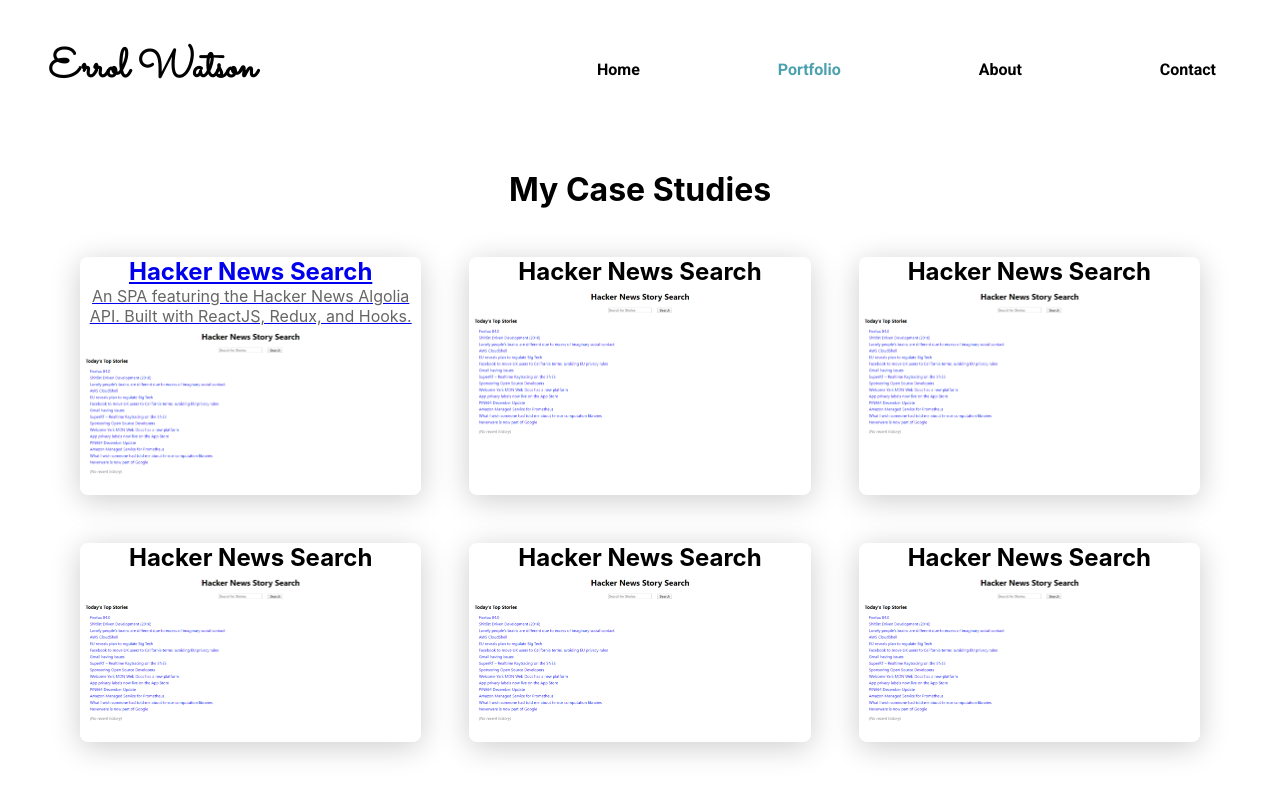
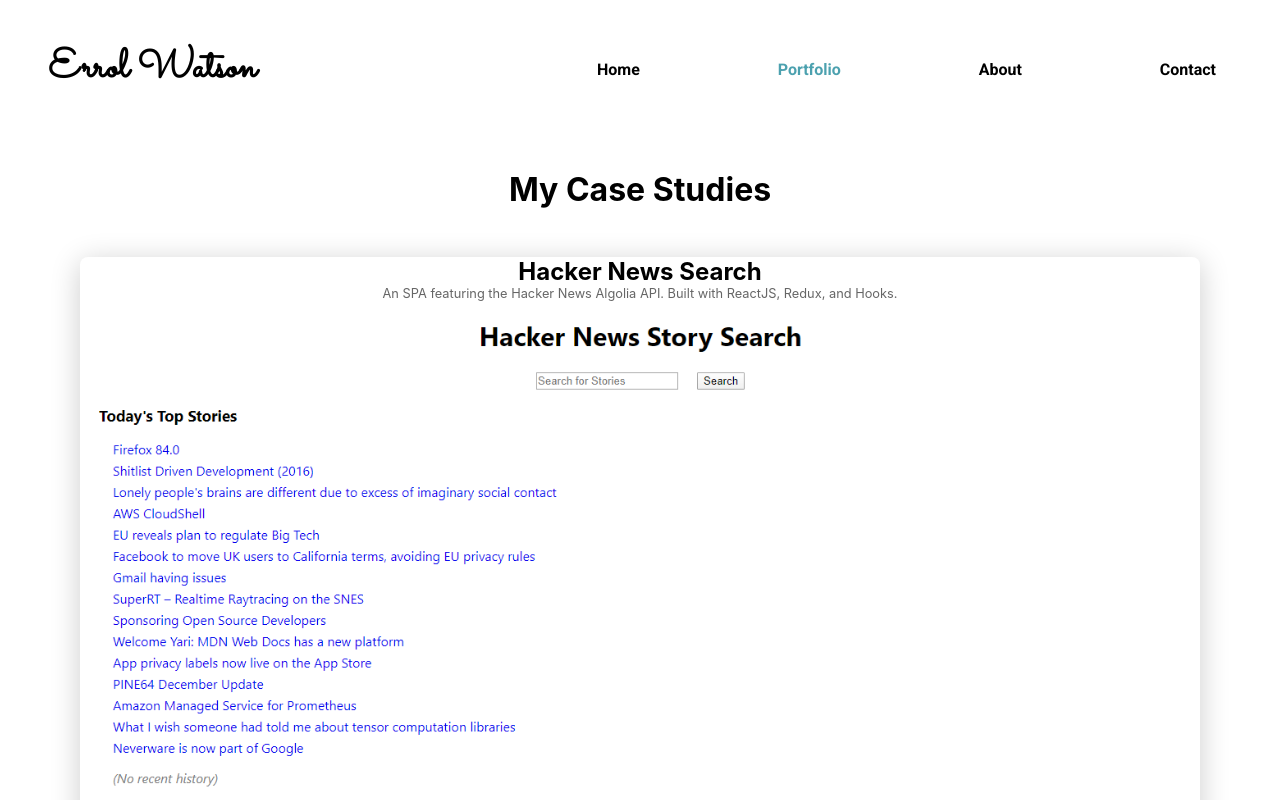
Before and after one commit to errolgh/portfolio, a React (Create React App) app: page /portfolio in a window 1280 px wide. Shown: the top 800 px of the page. Built offline with nearby package versions, Linux system fonts and the light colour scheme.

Commit message:
update footer and porfolio

```diff
--- a/src/components/Footer.js
+++ b/src/components/Footer.js
@@ -33,12 +33,6 @@
             <a href="mailto:ewatsonrei@gmail.com">ewatsonrei@gmail.com</a>
           </div>
         </li>
-        <li>
-          Phone:{' '}
-          <div>
-            <a href="tel:1-908-472-1977">(908) 472-1977</a>
-          </div>
-        </li>
       </ul>
     </footer>
   )
--- a/src/components/Gallery.js
+++ b/src/components/Gallery.js
@@ -11,26 +11,6 @@
           <img src={hackerNewsSearch} alt="Hacker News Search" />
         </a>
       </div>
-      <div className="project">
-        <h2>Hacker News Search</h2>
-        <img src={hackerNewsSearch} alt="Hacker News Search" />
-      </div>
-      <div className="project">
-        <h2>Hacker News Search</h2>
-        <img src={hackerNewsSearch} alt="Hacker News Search" />
-      </div>
-      <div className="project">
-        <h2>Hacker News Search</h2>
-        <img src={hackerNewsSearch} alt="Hacker News Search" />
-      </div>
-      <div className="project">
-        <h2>Hacker News Search</h2>
-        <img src={hackerNewsSearch} alt="Hacker News Search" />
-      </div>
-      <div className="project">
-        <h2>Hacker News Search</h2>
-        <img src={hackerNewsSearch} alt="Hacker News Search" />
-      </div>
     </div>
   )
 }
--- a/src/styles/gallery.scss
+++ b/src/styles/gallery.scss
@@ -1,7 +1,8 @@
 .projects {
   display: grid;
-  grid-template-columns: repeat(auto-fit, minmax(300px, 1fr));
-  grid-gap: 3rem;
+  grid-template-columns: repeat(auto-fit, minmax(380px, 1fr));
+  grid-column-gap: 3rem;
+  grid-row-gap: 5rem;
   margin-top: 2rem;
 
   .project {
@@ -10,7 +11,12 @@
     text-align: center;
     border-radius: 0.5rem;
   }
+  a {
+    text-decoration: none;
+    color: black;
+  }
   p {
     color: #666666;
+    font-size: 0.8rem;
   }
 }
```
